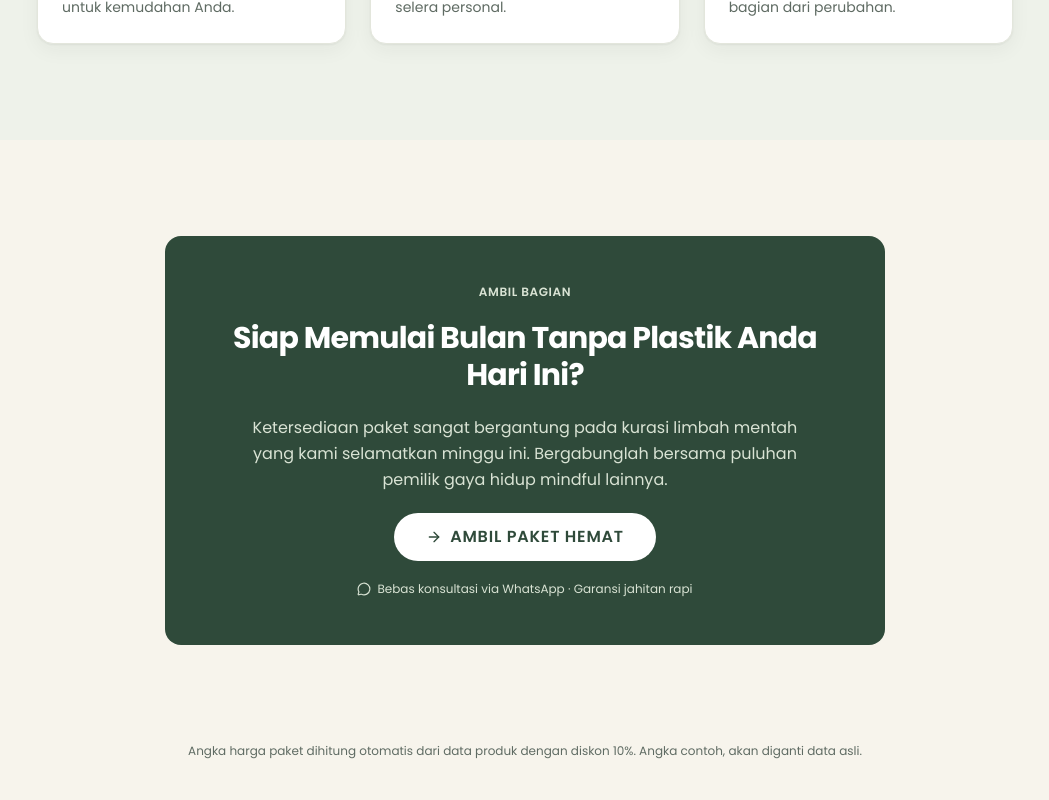
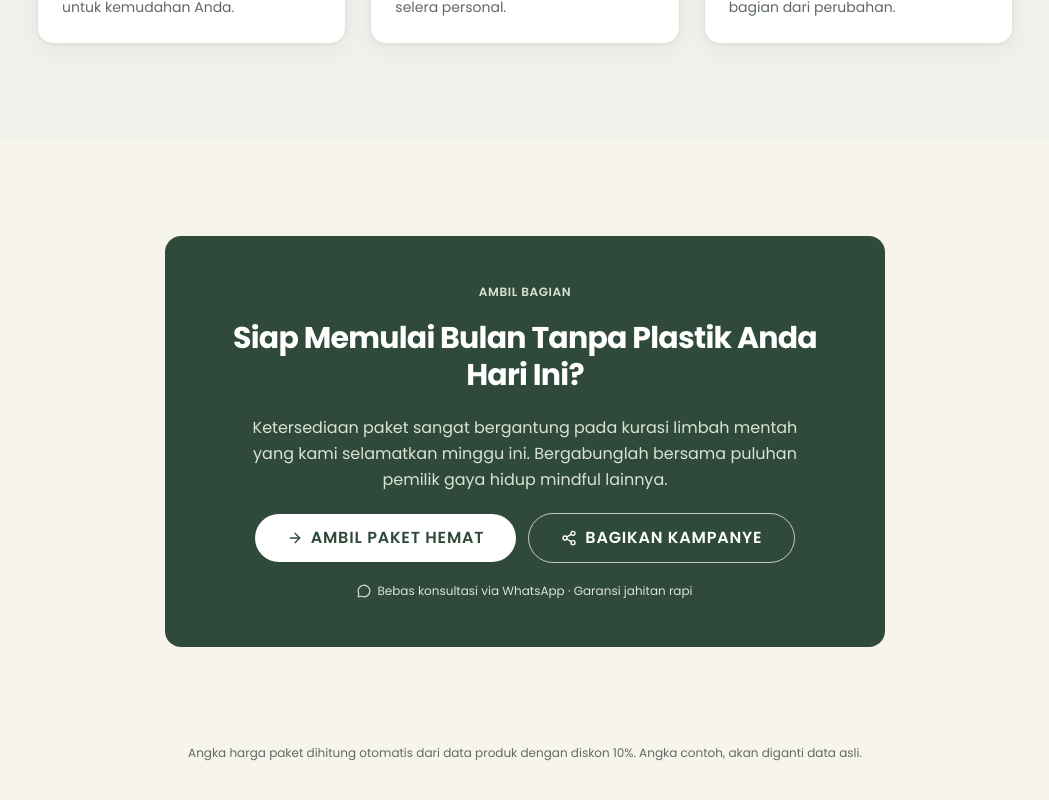
Before and after one commit to Ryoman2004/cyclology, a Next.js app: page /kampanye/bulan-tanpa-plastik in a window 1280 px wide. Shown: the part 2719-3519 px from the top of the page, without its empty margins (115-1164 px from the left). Built offline with nearby package versions, Linux system fonts and the light colour scheme.

Commit message:
update: dikit aja

```diff
--- a/src/app/(kampanye)/kampanye/bulan-tanpa-plastik/page.tsx
+++ b/src/app/(kampanye)/kampanye/bulan-tanpa-plastik/page.tsx
@@ -1,10 +1,11 @@
 import React from "react";
 import type { Metadata } from "next";
-import { ArrowRight, MessageCircle, Recycle, ShieldCheck, Truck } from "lucide-react";
+import { ArrowRight, MessageCircle, Recycle, Share2, ShieldCheck, Truck } from "lucide-react";
 import { siteConfig } from "@/config/site";
 import { heroImages } from "@/data/heroes";
 import { products } from "@/data/products";
 import { Button } from "@/components/ui/Button";
+import { ShareWhatsAppButton } from "@/components/share/ShareWhatsAppButton";
 import { PageHero } from "@/components/sections/PageHero";
 import { FadeIn } from "@/components/ui/FadeIn";
 import { SafeImage } from "@/components/ui/SafeImage";
@@ -97,6 +98,8 @@ export default function KampanyeBulanTanpaPlastikPage() {
     "Apakah paketnya masih tersedia?",
   ].join("\n");
   const waLink = buildWhatsAppLink(waMessage);
+  const shareText = `Yuk ikut Bulan Tanpa Plastik bersama ${siteConfig.name}!`;
+  const campaignPath = "/kampanye/bulan-tanpa-plastik";
 
   return (
     <main className="flex-1">
@@ -360,9 +363,20 @@ export default function KampanyeBulanTanpaPlastikPage() {
                 yang kami selamatkan minggu ini. Bergabunglah bersama puluhan
                 pemilik gaya hidup mindful lainnya.
               </p>
-              <Button variant="light" href={waLink} size="lg" icon={<ArrowRight className="h-4 w-4" />}>
-                Ambil Paket Hemat
-              </Button>
+<div className="flex flex-wrap items-center justify-center gap-3">
+                <Button variant="light" href={waLink} size="lg" icon={<ArrowRight className="h-4 w-4" />}>
+                  Ambil Paket Hemat
+                </Button>
+                <ShareWhatsAppButton
+                  path={campaignPath}
+                  text={shareText}
+                  variant="ghost"
+                  size="lg"
+                  icon={<Share2 className="h-4 w-4" />}
+                >
+                  Bagikan Kampanye
+                </ShareWhatsAppButton>
+              </div>
               <p className="inline-flex items-center gap-1.5 text-xs text-sage-200">
                 <MessageCircle className="h-3.5 w-3.5" aria-hidden="true" />
                 Bebas konsultasi via WhatsApp &middot; Garansi jahitan rapi
--- a/src/app/(site)/blog/[slug]/page.tsx
+++ b/src/app/(site)/blog/[slug]/page.tsx
@@ -9,10 +9,10 @@ import { Button } from "@/components/ui/Button";
 import { FadeIn } from "@/components/ui/FadeIn";
 import { SafeImage } from "@/components/ui/SafeImage";
 import { BlogCard } from "@/components/ui/BlogCard";
+import { ShareWhatsAppButton } from "@/components/share/ShareWhatsAppButton";
 import { siteConfig } from "@/config/site";
 import { posts, type Post } from "@/data/posts";
 import { formatDate } from "@/lib/format";
-import { buildWhatsAppLink } from "@/lib/whatsapp";
 
 interface BlogDetailPageProps {
   params: Promise<{ slug: string }>;
@@ -58,7 +58,7 @@ export default async function BlogDetailPage({
   if (!post) notFound();
 
   const articleUrl = `${siteConfig.url}/blog/${post.slug}`;
-  const shareMessage = `Baca artikel menarik dari ${siteConfig.name}:\n"${post.title}"\n${articleUrl}`;
+  const shareText = `Baca artikel ini di ${siteConfig.name}: ${post.title}`;
 
   // 3 artikel terkait: kategori sama lebih dulu, lalu sisanya.
   const relatedPosts = [
@@ -163,13 +163,13 @@ export default async function BlogDetailPage({
                 Bantu sebarkan inspirasi hijau ke lebih banyak orang.
               </p>
             </div>
-            <Button
-              variant="whatsapp"
-              href={buildWhatsAppLink(shareMessage)}
+            <ShareWhatsAppButton
+              path={`/blog/${post.slug}`}
+              text={shareText}
               icon={<Share2 className="h-4 w-4" />}
             >
               Bagikan via WhatsApp
-            </Button>
+            </ShareWhatsAppButton>
           </div>
         </div>
       </article>
--- a/src/components/sections/WorkshopSection.tsx
+++ b/src/components/sections/WorkshopSection.tsx
@@ -78,7 +78,7 @@ export function WorkshopSection() {
                 </span>
                 <div className="flex flex-col gap-1">
                   <span className="text-xs font-semibold uppercase tracking-wider text-ink-muted">
-                    Alamat Bengkel
+                    Rumah Produksi
                   </span>
                   <span className="text-base font-semibold text-moss-600">
                     {workshop.address}
--- /dev/null
+++ b/src/components/share/ShareWhatsAppButton.tsx
@@ -0,0 +1,58 @@
+"use client";
+
+import React from "react";
+import { siteConfig } from "@/config/site";
+import { buildWhatsAppShareLink } from "@/lib/whatsapp";
+import { Button, type ButtonProps } from "@/components/ui/Button";
+
+interface ShareWhatsAppButtonProps {
+  /** Path halaman yang dibagikan, mis. "/blog/judul-artikel". */
+  path: string;
+  /** Teks ajakan sebelum URL, mis. "Baca artikel ini di Cyclology: ...". */
+  text: string;
+  variant?: ButtonProps["variant"];
+  size?: ButtonProps["size"];
+  className?: string;
+  icon?: React.ReactNode;
+  children: React.ReactNode;
+}
+
+/**
+ * Tombol bagikan ke WhatsApp tanpa nomor tujuan: penerima dipilih pengguna.
+ * URL diambil dari domain yang sedang dipakai (window.location.origin) saat
+ * klik, dengan cadangan siteConfig.url bila dijalankan di luar browser.
+ */
+export function ShareWhatsAppButton({
+  path,
+  text,
+  variant = "whatsapp",
+  size = "md",
+  className = "",
+  icon,
+  children,
+}: ShareWhatsAppButtonProps) {
+  const handleClick = () => {
+    const origin =
+      typeof window === "undefined" ? "" : window.location.origin;
+    const url = `${origin || siteConfig.url}${path}`;
+    window.open(
+      buildWhatsAppShareLink(`${text}\n${url}`),
+      "_blank",
+      "noopener,noreferrer"
+    );
+  };
+
+  return (
+    <Button
+      variant={variant}
+      size={size}
+      className={className}
+      icon={icon}
+      type="button"
+      onClick={handleClick}
+      aria-label={`${typeof children === "string" ? children : "Bagikan"} lewat WhatsApp di tab baru`}
+    >
+      {children}
+    </Button>
+  );
+}
--- a/src/config/site.ts
+++ b/src/config/site.ts
@@ -3,7 +3,7 @@ export const siteConfig = {
   tagline: "Dari bekas, jadi bermakna.",
   description:
     "Katalog produk daur ulang: tas, dompet, fashion, dekorasi, dan aksesoris karya pengrajin lokal.",
-  url: "https://cyclology.vercel.app", // ganti setelah deploy
+  url: "https://cyclology-commerce.vercel.app", // domain produksi; ganti bila pindah domain
   whatsappNumber: "6285780870274", // format internasional, tanpa + dan tanpa 0 di depan
   email: "syifaauliaakfina@gmail.com",
   serviceHours: "Senin - Sabtu, 09.00 - 17.00 WIB",
@@ -21,7 +21,7 @@ export const siteConfig = {
   founders: [
     {
       name: "Syifa Aulia Akfina",
-      role: "Co-Founder",
+      role: "Founder",
       photo: "/images/brand/founder-syifa.webp",
       bio: "Fokus pada kurasi desain produk, eksplorasi material ramah lingkungan, serta riset kualitas kriya upcycle bersama komunitas bengkel lokal.", // diisi pemilik; kosong berarti bio disembunyikan di UI
     },
--- a/src/lib/whatsapp.ts
+++ b/src/lib/whatsapp.ts
@@ -12,3 +12,16 @@ export function buildWhatsAppLink(message?: string): string {
   }
   return `https://wa.me/${number}?text=${encodeURIComponent(message.trim())}`;
 }
+
+/**
+ * Membangun tautan WhatsApp TANPA nomor tujuan, dipakai untuk tombol bagikan
+ * supaya pengguna sendiri yang memilih penerima. Jangan pakai untuk pemesanan.
+ * @param text Pesan yang sudah memuat teks ringkasan dan URL halaman.
+ * @returns Format URL https://wa.me/?text=<encodedText>
+ */
+export function buildWhatsAppShareLink(text: string): string {
+  if (!text || text.trim() === "") {
+    return "https://wa.me/";
+  }
+  return `https://wa.me/?text=${encodeURIComponent(text.trim())}`;
+}
```
Also changed, not shown: 3 other files (tests, documents, lock files or other folders).
